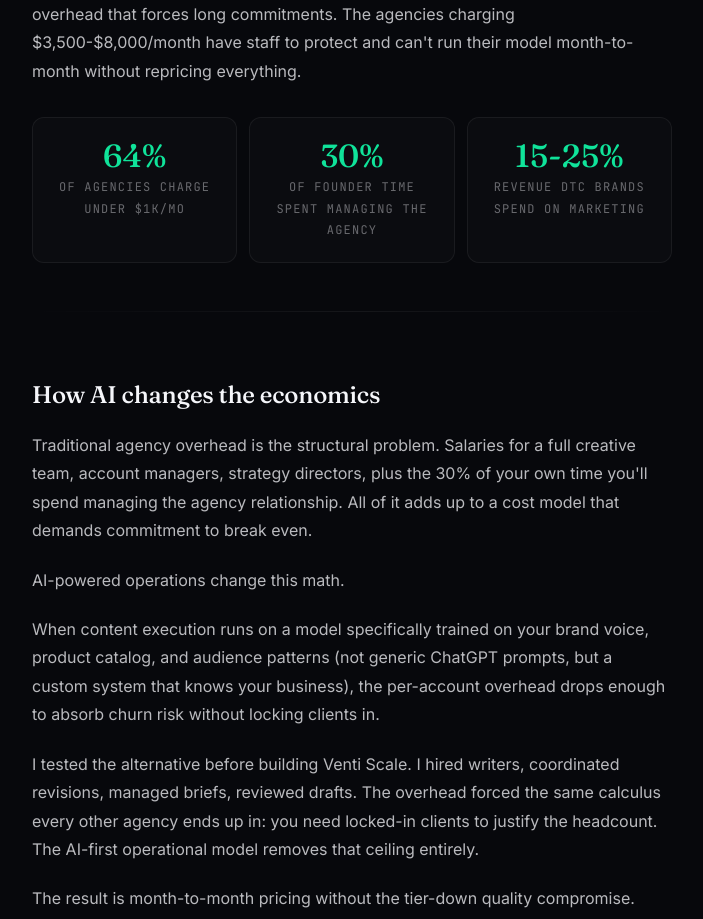
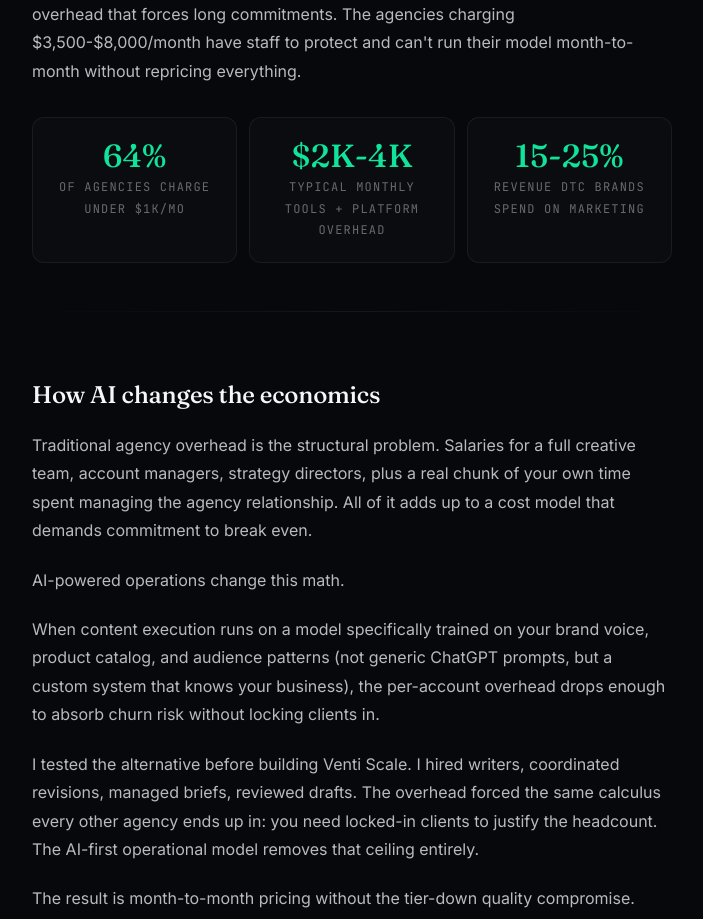
Before and after one commit to dustyboy-23/ventiscale-site, a Next.js app: page /blog/month-to-month-marketing-services in a window 1280 px wide. Shown: the part 4780-5699 px from the top of the page, without its empty margins (288-991 px from the left). Built offline with nearby package versions, Linux system fonts and the light colour scheme; no server answers.

Commit message:
Blog sweep 2B: verify-and-fix (batch 11)

```diff
--- a/app/(marketing)/blog/month-to-month-marketing-services/page.tsx
+++ b/app/(marketing)/blog/month-to-month-marketing-services/page.tsx
@@ -378,7 +378,7 @@ export default async function Post() {
           <p>
             According to{" "}
             <a
-              href="https://seranking.com/blog/marketing-agency-pricing/"
+              href="https://seranking.com/blog/seo-pricing/"
               target="_blank"
               rel="noopener noreferrer"
             >
@@ -396,9 +396,9 @@ export default async function Post() {
               <div className="stat-label">Of agencies charge under $1K/mo</div>
             </div>
             <div className="blog-stat">
-              <div className="stat-number">30%</div>
+              <div className="stat-number">$2K-4K</div>
               <div className="stat-label">
-                Of founder time spent managing the agency
+                Typical monthly tools + platform overhead
               </div>
             </div>
             <div className="blog-stat">
@@ -412,8 +412,8 @@ export default async function Post() {
           <h2 id="how-ai-changes-the-math">How AI changes the economics</h2>
           <p>
             Traditional agency overhead is the structural problem. Salaries for a
-            full creative team, account managers, strategy directors, plus the 30% of
-            your own time you&apos;ll spend managing the agency relationship. All of
+            full creative team, account managers, strategy directors, plus a real
+            chunk of your own time spent managing the agency relationship. All of
             it adds up to a cost model that demands commitment to break even.
           </p>
           <p>
```
